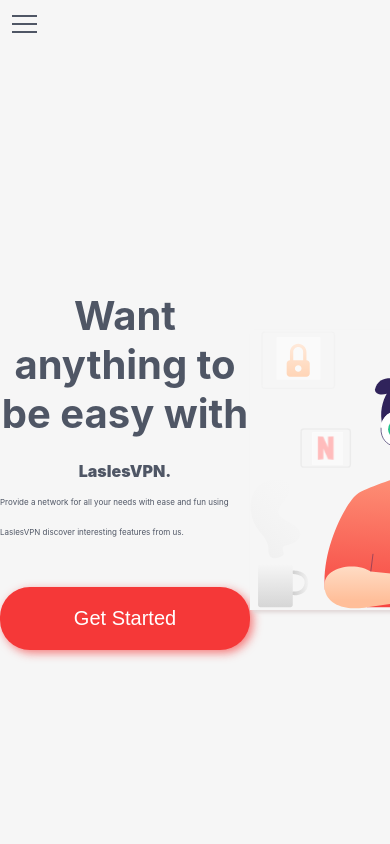
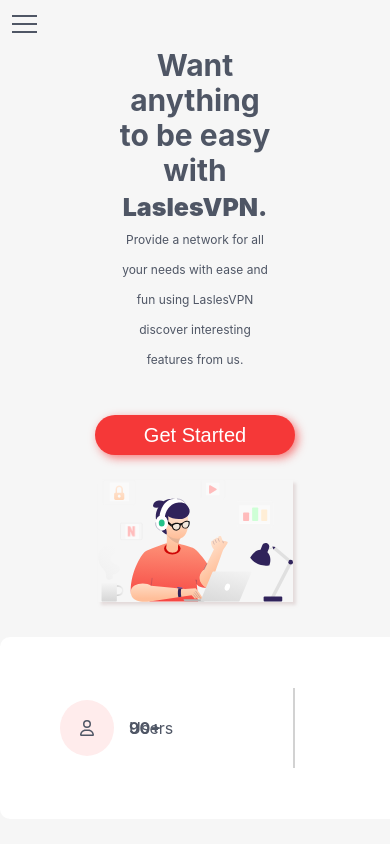
Before and after one commit to Jolanta27/LandingPage-LaslesVPN, a React (Create React App) app: page / in a window 390 px wide. Shown: the top 844 px of the page. Built offline with nearby package versions, Linux system fonts and the light colour scheme.

Commit message:
fixed mobile version of main section

```diff
--- a/public/index.html
+++ b/public/index.html
@@ -10,7 +10,6 @@
 
 <body>
   <div id="root">
-    <h1>HH</h1>
   </div>
 </body>
 
--- a/src/App.css
+++ b/src/App.css
@@ -10,14 +10,3 @@
   width: 150px;
   height: 60px;
 }
-@media screen and (max-width: 768px) {
-  body p {
-    font-size: 8px;
-  }
-  body h3 {
-    font-size: 14px;
-  }
-  body h4 {
-    font-size: 12px;
-  }
-}
--- a/src/components/MainSection.jsx
+++ b/src/components/MainSection.jsx
@@ -5,19 +5,19 @@
 const MainSection = () => {
     return (
         <div className='main-section'>
-        <div className='left-section'>
-        <h1>
-            Want anything to be easy with <span className='brand-name'>LaslesVPN.</span>
+        <div>
+        <h1 className='main-section-main'>
+            Want anything to be easy with <span>LaslesVPN.</span>
         </h1>
         <p>
             Provide a network for all your needs with ease and fun using LaslesVPN discover interesting features from us.
         </p>
-        <div className='centered-button'>
-        <button>Get Started</button>
+        <div>
+        <button className='started-btn'>Get Started</button>
         </div>
     </div>
-    <div className='image-section'>
-    <img src={picture} className='main-picture' alt="The guy working" />
+    <div className='parent-img'>
+    <img src={picture} alt="The guy working" />
     </div>
     </div>
     );
--- a/src/components/styles/Header.css
+++ b/src/components/styles/Header.css
@@ -4,6 +4,7 @@
         box-sizing: border-box;
     }
     .menu-items {
+        position: relative;
         width: 100%;
     }
     .menu-items ul li a {
@@ -37,7 +38,6 @@
     .menu-items ul li {
         display: flex;
         margin: 2px;
-
     }
     .menu-items ul li a {
         margin: 0 10px;
@@ -50,16 +50,21 @@
         align-items: center;
     }
     .menu-items ul.open > *, .navbar-buttons > * {
-
         padding: 2px;
         width: 100%;
     }
+    .menu-items ul.open {
+        position:absolute;
+        top: 0;
+        right: 0;
+        width: 100%;
+        z-index: 1000;
+    }
     .hamburger-react {
         display: block;
-        position: fixed;
+        z-index: 1002;
         top: 0;
         right: 0;
-        z-index: 1000;
     }
 
     #logo {
--- a/src/components/styles/MainSection.css
+++ b/src/components/styles/MainSection.css
@@ -1,46 +1,101 @@
+* {
+    margin: 0;
+    padding: 0;
+    box-sizing: border-box;
+}
+.main-section {
+    display: flex;
+    align-items: center;
+}
+@media (max-width: 768px){
+    * {
+        max-height: 100vh;
+    }
+    .main-section, .main-section > div {
+        display: flex;
+        flex-direction: column;
+        align-items: center;
+        justify-content: center;
+    }
+    .main-section-main{
+        font-size: 10px;
+    }
+    .main-section .main-section-main {
+        font-size: 30px;
+        line-height: 35px;
+        text-align: center;
+    }
+    .main-section .main-section-main span {
+        font-size: 25px;
+    }
+    .main-section p {
+        font-size: 12px;
+        text-align: center;
+    }
+    .started-btn {
+        display: flex;
+        align-items: center;
+        justify-content: center;
+        width: 200px;
+        height: 30px;
+        margin-bottom: 25px;
+    }
+    .main-section > div:last-child img {
+        display: block;
+        margin-left: auto;
+        margin-right: auto;
+        margin-bottom: 35px;
+        width: 50%;
+    }
+}
+@media (min-width: 769px) {
     .main-section {
         height: 100vh;
-    display: flex;
         justify-content: space-around;
-    align-items: center;
     }
-.left-section {
-    width: 540px;
 }
-.main-section h1{
-    font-size: 40px;
-    text-align: center;
+    .main-section > div:first-child {
+        width: 40%;
 }
-.main-section .brand-name {
+    .main-section h1 {
+        font-size: 50px;
         font-weight: bolder;
+        line-height: 60px;
+}
+    .main-section h1 span {
+        font-weight: bolder;
+        font-size: 55px;
+        padding: 0 10px;
     }
     .main-section p {
         line-height: 30px;
     }
-.image-section {
-    display: flex;
-}
-.main-picture {
-    width: 443px;
-    height: 280px;
-    box-shadow: 3px 3px 3px rgba(222, 210, 210, 0.75);
-}
-.centered-button {
+    .main-section > div:first-child > div {
         text-align: center;
         margin-top: 40px;
     }
-.main-section button {
+    .main-section > div:first-child > div button {
         background-color: #F53838;
-    width: 250px;
+        width: 200px;
         border-style: none;
         border-radius: 30px;
         color: white;
+        text-align: center;
         font-size: 20px;
         box-shadow: 3px 3px 10px rgba(245, 56, 56, 0.65);
         cursor: pointer;
         padding: 20px;
-    transition: ease-out 0.3s;
+        transition: padding 0.3s ease-out,background-color 0.3s ease-out;
     }
-.main-section button:hover {
-   padding: 25px;
+    .main-section > div:first-child > div button:hover {
+        background-color: #F53855;
+        padding: 30px;
     }
+    .main-section > div:last-child {
+        display: block;
+    }
+    .main-section > div:last-child img {
+        max-width: 100%;
+        max-height: 100%;
+        box-shadow: 3px 3px 3px rgba(222, 210, 210, 0.75);
+    }
```
Lines whose indentation alone changed are shown as unchanged.
